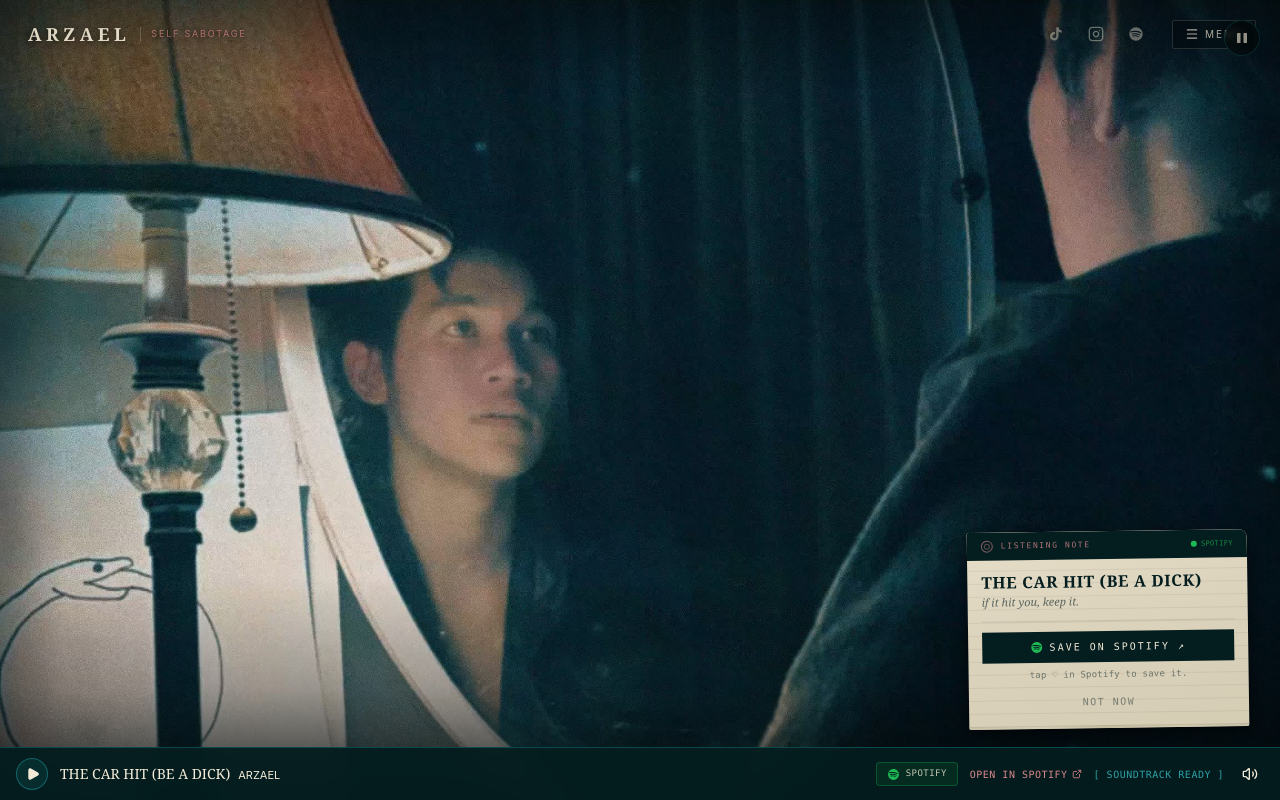
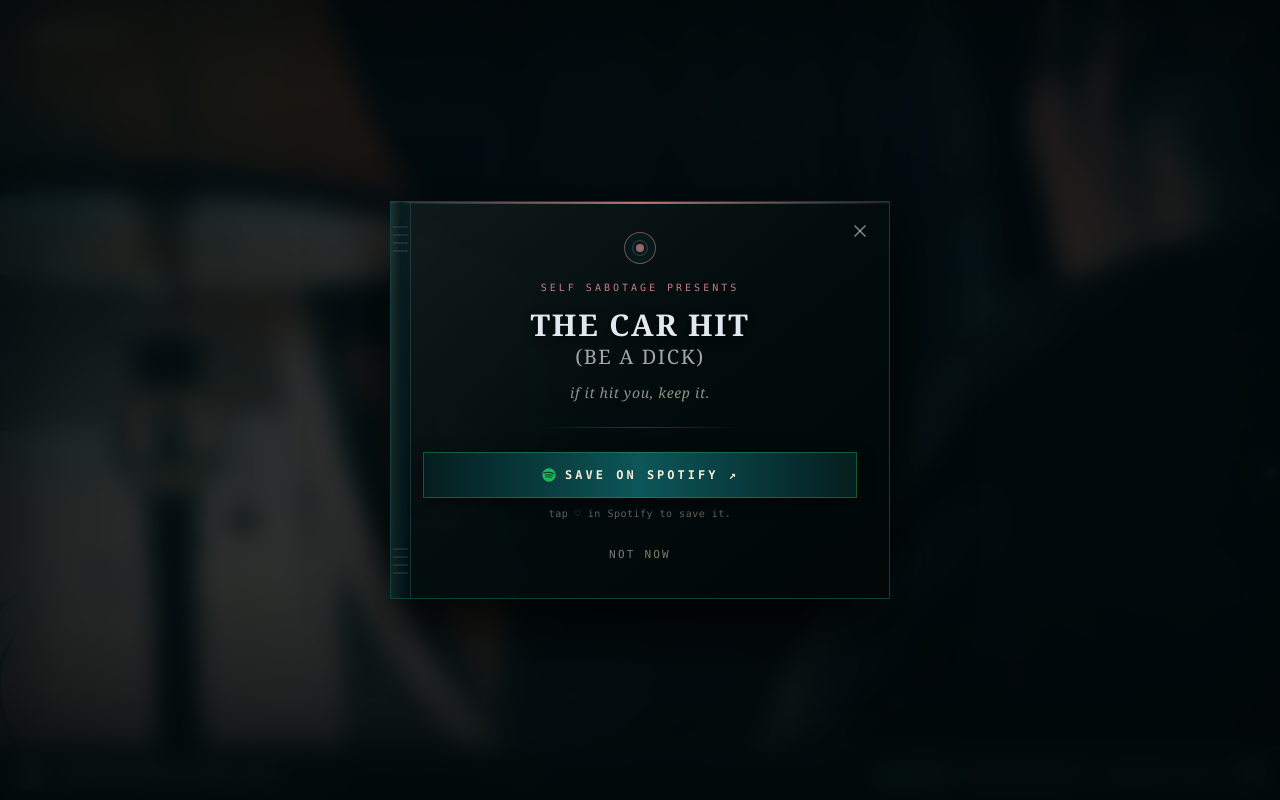
Before and after one commit to ganeshawhisnuputra-glitch/arzaelwebsite, a React (Vite) app: page / in a window 1280 px wide. Both pictures are taken after a click on the button "Skip entry transition". Built offline with nearby package versions, Linux system fonts and the light colour scheme; the HTML template or start-up script is replaced by a standard one; a web font is replaced by a local one.

Commit message:
feat(home): replace corner prompt with dark-chrome CD jewel case takeover modal for Spotify campaign v2

```diff
--- a/src/components/home/SpotifySavePrompt.tsx
+++ b/src/components/home/SpotifySavePrompt.tsx
@@ -1,7 +1,8 @@
-import React, { useState, useEffect, useCallback } from 'react';
+import React, { useState, useEffect, useCallback, useRef } from 'react';
+import { X } from 'lucide-react';
 
-const STORAGE_KEY = 'arzael-car-hit-save-prompt-v1';
-const SPOTIFY_URL = 'https://open.spotify.com/artist/5Z1BQaKqJf7FhvaEWC2vOR?si=XL0MEQ6vQcuZL-tPOXqYHA';
+const STORAGE_KEY = 'arzael-car-hit-save-prompt-v2';
+const SPOTIFY_TRACK_URL = 'https://open.spotify.com/track/5zkc9mWdEknUc0gHhCWJz8?si=4204f115af314531';
 
 interface SpotifySavePromptProps {
   /** Only show after intro completes and visitor is on homepage */
@@ -10,131 +11,161 @@ interface SpotifySavePromptProps {
 
 export const SpotifySavePrompt: React.FC<SpotifySavePromptProps> = ({ show }) => {
   const [visible, setVisible] = useState(false);
+  const [animatingIn, setAnimatingIn] = useState(false);
   const [exiting, setExiting] = useState(false);
+  const modalRef = useRef<HTMLDivElement>(null);
 
   useEffect(() => {
     if (!show) return;
     try {
-      if (localStorage.getItem(STORAGE_KEY)) return;
+      if (localStorage.getItem(STORAGE_KEY) === 'true') return;
     } catch { /* storage unavailable */ }
-    // Delay appearance 1.2s after homepage renders so hero video settles
-    const timer = setTimeout(() => setVisible(true), 1200);
+
+    // Brief 400ms delay so intro crossfade completes smoothly
+    const timer = setTimeout(() => {
+      setVisible(true);
+      requestAnimationFrame(() => setAnimatingIn(true));
+    }, 400);
     return () => clearTimeout(timer);
   }, [show]);
 
   const dismiss = useCallback(() => {
     setExiting(true);
     try { localStorage.setItem(STORAGE_KEY, 'true'); } catch {}
-    setTimeout(() => setVisible(false), 350);
+    setTimeout(() => {
+      setVisible(false);
+      setExiting(false);
+      setAnimatingIn(false);
+    }, 300);
   }, []);
 
   const handleSave = useCallback(() => {
-    window.open(SPOTIFY_URL, '_blank', 'noopener,noreferrer');
+    window.open(SPOTIFY_TRACK_URL, '_blank', 'noopener,noreferrer');
     dismiss();
   }, [dismiss]);
+
+  // Keyboard ESC listener
+  useEffect(() => {
+    if (!visible) return;
+    const handleKeyDown = (e: KeyboardEvent) => {
+      if (e.key === 'Escape') dismiss();
+    };
+    window.addEventListener('keydown', handleKeyDown);
+    return () => window.removeEventListener('keydown', handleKeyDown);
+  }, [visible, dismiss]);
 
   if (!visible) return null;
 
   return (
     <div
       role="dialog"
-      aria-label="Save THE CAR HIT on Spotify"
-      className={`fixed z-40 transition-all duration-300 ease-out
-        bottom-[68px] sm:bottom-[72px]
-        right-3 sm:right-5 md:right-8
-        ${exiting ? 'opacity-0 translate-y-2 scale-95' : 'opacity-100 translate-y-0 scale-100'}
-      `}
+      aria-modal="true"
+      aria-label="SELF SABOTAGE PRESENTS THE CAR HIT"
+      onClick={(e) => {
+        if (e.target === e.currentTarget) dismiss();
+      }}
+      className={`fixed inset-0 z-50 flex items-center justify-center p-4 sm:p-6 bg-[#020708]/80 backdrop-blur-md transition-opacity duration-300 ease-out ${
+        exiting ? 'opacity-0' : animatingIn ? 'opacity-100' : 'opacity-0'
+      }`}
     >
-      {/* Physical record slip / listening note in the SELF SABOTAGE world */}
+      {/* Oversized dark-chrome CD jewel case / album artifact */}
       <div
-        className="relative w-[260px] sm:w-[280px] overflow-hidden select-none"
-        style={{
-          background: 'linear-gradient(168deg, #e8dfca 0%, #ddd4be 40%, #d5ccb4 100%)',
-          borderRadius: '2px 8px 2px 2px',
-          boxShadow: '0 8px 28px rgba(0,0,0,0.55), 0 2px 6px rgba(0,0,0,0.35), inset 0 1px 0 rgba(255,255,255,0.15)',
-          transform: 'rotate(-0.8deg)',
-        }}
+        ref={modalRef}
+        className={`relative w-[90vw] max-w-[460px] sm:max-w-[500px] max-h-[82dvh] bg-[#030d0e]/95 border border-[#0D5659]/70 rounded-xs shadow-[0_25px_60px_rgba(0,0,0,0.9),inset_0_1px_1px_rgba(255,255,255,0.12)] overflow-hidden flex flex-col transition-transform duration-300 ease-out ${
+          exiting ? 'scale-[0.96]' : animatingIn ? 'scale-100' : 'scale-[0.96]'
+        }`}
       >
-        {/* Faint horizontal ruled lines like a notepad */}
-        <div
-          className="absolute inset-0 pointer-events-none opacity-[0.06]"
-          style={{
-            backgroundImage: 'repeating-linear-gradient(transparent, transparent 12px, #000 12px, #000 13px)',
-            backgroundSize: '100% 13px',
-          }}
-        />
+        {/* Smoked glass metallic highlight overlay */}
+        <div className="absolute inset-0 bg-gradient-to-br from-white/[0.06] via-transparent to-black/50 pointer-events-none z-10" />
 
-        {/* Top edge: dark petrol band like a record sleeve header */}
-        <div className="relative bg-[#041D1E] px-3.5 py-2 flex items-center justify-between">
-          {/* Tiny ouroboros circle mark */}
-          <div className="flex items-center gap-2">
-            <div className="w-3 h-3 rounded-full border border-[#D9878D]/60 flex items-center justify-center shrink-0">
-              <div className="w-1.5 h-1.5 rounded-full border border-[#D9878D]/40" />
-            </div>
-            <span className="text-[8px] font-mono text-[#D9878D]/80 tracking-[0.2em] uppercase">
-              LISTENING NOTE
-            </span>
+        {/* Faint pink accent line across top */}
+        <div className="h-[2px] w-full bg-gradient-to-r from-transparent via-[#D9878D]/80 to-transparent shrink-0 relative z-20" />
+
+        {/* Plastic jewel case hinge ribbing on left edge */}
+        <div className="absolute left-0 top-0 bottom-0 w-4 sm:w-5 bg-gradient-to-r from-white/[0.08] via-[#041D1E]/90 to-transparent border-r border-[#0D5659]/40 flex flex-col justify-between py-6 px-[2px] pointer-events-none z-20">
+          <div className="space-y-1.5 opacity-40">
+            <div className="h-0.5 w-full bg-white/20 rounded-full" />
+            <div className="h-0.5 w-full bg-white/20 rounded-full" />
+            <div className="h-0.5 w-full bg-white/20 rounded-full" />
+            <div className="h-0.5 w-full bg-white/20 rounded-full" />
           </div>
-          {/* Spotify green dot indicator */}
-          <div className="flex items-center gap-1">
-            <div className="w-1.5 h-1.5 rounded-full bg-[#1DB954]" />
-            <span className="text-[7px] font-mono text-[#1DB954]/70 tracking-wider uppercase">SPOTIFY</span>
+          <div className="space-y-1.5 opacity-40">
+            <div className="h-0.5 w-full bg-white/20 rounded-full" />
+            <div className="h-0.5 w-full bg-white/20 rounded-full" />
+            <div className="h-0.5 w-full bg-white/20 rounded-full" />
+            <div className="h-0.5 w-full bg-white/20 rounded-full" />
           </div>
         </div>
 
-        {/* Body content */}
-        <div className="relative px-3.5 pt-3 pb-3">
-          {/* Track title */}
-          <h3 className="font-serif text-[15px] sm:text-[16px] text-[#041D1E] font-bold tracking-[0.04em] leading-tight mb-0.5">
-            THE CAR HIT (BE A DICK)
-          </h3>
+        {/* Close button top right */}
+        <button
+          onClick={dismiss}
+          aria-label="Dismiss prompt"
+          className="absolute top-3 right-3 z-30 p-1.5 text-beige-100/50 hover:text-beige-100 hover:bg-white/[0.06] border border-transparent hover:border-[#0D5659]/40 rounded-xs transition-all cursor-pointer"
+        >
+          <X className="w-5 h-5" />
+        </button>
 
-          {/* Tagline */}
-          <p className="text-[11px] font-serif italic text-[#041D1E]/60 mb-3 leading-snug">
+        {/* Inner smoked sleeve content */}
+        <div className="pl-6 sm:pl-8 pr-6 sm:pr-8 pt-7 pb-7 flex flex-col items-center text-center overflow-y-auto relative z-20">
+          {/* Ouroboros badge mark */}
+          <div className="w-8 h-8 rounded-full border border-[#D9878D]/50 flex items-center justify-center mb-4 bg-[#041D1E]/80 shadow-inner shrink-0">
+            <div className="w-4 h-4 rounded-full border border-[#D9878D]/30 flex items-center justify-center">
+              <div className="w-2 h-2 rounded-full bg-[#D9878D]/70" />
+            </div>
+          </div>
+
+          {/* Sub-header */}
+          <span className="text-[9px] sm:text-[10px] font-mono tracking-[0.3em] uppercase text-[#D9878D]/90 mb-3">
+            SELF SABOTAGE PRESENTS
+          </span>
+
+          {/* Main Title */}
+          <h2 className="font-serif text-2xl sm:text-3xl text-[#E2E8F0] tracking-[0.06em] font-bold leading-tight uppercase drop-shadow-[0_2px_4px_rgba(0,0,0,0.8)]">
+            THE CAR HIT
+          </h2>
+          <span className="font-serif text-lg sm:text-xl text-[#E2E8F0]/70 tracking-[0.08em] font-normal uppercase mb-3">
+            (BE A DICK)
+          </span>
+
+          {/* Tagline quote */}
+          <p className="font-serif italic text-xs sm:text-sm text-beige-100/60 tracking-wider mb-6 max-w-xs">
             if it hit you, keep it.
           </p>
 
-          {/* Thin separator like a receipt line */}
-          <div className="w-full h-px bg-[#041D1E]/10 mb-2.5" />
+          {/* Smoked line divider */}
+          <div className="w-full max-w-[200px] h-px bg-gradient-to-r from-transparent via-[#0D5659]/80 to-transparent mb-6" />
 
-          {/* Primary CTA */}
+          {/* Primary CTA Button */}
           <a
-            href={SPOTIFY_URL}
+            href={SPOTIFY_TRACK_URL}
             target="_blank"
             rel="noopener noreferrer"
             onClick={(e) => { e.preventDefault(); handleSave(); }}
-            className="group flex items-center justify-center gap-1.5 w-full py-2 bg-[#041D1E] hover:bg-[#0D5659] active:scale-[0.98] transition-all cursor-pointer rounded-xs"
+            className="group relative w-full py-3.5 px-6 bg-gradient-to-r from-[#041D1E] via-[#0D5659] to-[#041D1E] hover:from-[#0D5659] hover:to-[#0D5659] border border-[#1DB954]/40 hover:border-[#1DB954]/80 text-[#F3EBD7] hover:text-white rounded-xs transition-all shadow-[0_4px_16px_rgba(0,0,0,0.6)] active:scale-[0.98] cursor-pointer flex items-center justify-center gap-2 mb-2"
           >
-            {/* Spotify icon */}
-            <svg width="13" height="13" viewBox="0 0 24 24" fill="#1DB954" className="shrink-0">
+            {/* Spotify Green Icon */}
+            <svg width="16" height="16" viewBox="0 0 24 24" fill="#1DB954" className="shrink-0 transition-transform group-hover:scale-110">
               <path d="M12 2C6.477 2 2 6.477 2 12s4.477 10 10 10 10-4.477 10-10S17.523 2 12 2zm4.586 14.424a.623.623 0 0 1-.858.208c-2.35-1.436-5.308-1.76-8.792-.963a.625.625 0 1 1-.277-1.219c3.81-.87 7.078-.497 9.719 1.116.31.189.41.59.208.858zm1.224-2.724a.782.782 0 0 1-1.077.257c-2.69-1.654-6.79-2.132-9.971-1.166a.782.782 0 1 1-.456-1.496c3.633-1.103 8.148-.568 11.247 1.328.373.228.492.716.257 1.077zm.105-2.836C14.692 8.92 8.397 8.71 4.75 9.818a.938.938 0 1 1-.544-1.794c4.19-1.272 11.143-1.031 15.118 1.33a.938.938 0 0 1-.41 1.762.92.92 0 0 1-.999-.252z"/>
             </svg>
-            <span className="text-[10px] font-mono tracking-[0.2em] uppercase text-[#F3EBD7] group-hover:text-white">
+            <span className="font-mono text-xs tracking-[0.25em] uppercase font-semibold">
               SAVE ON SPOTIFY ↗
             </span>
           </a>
 
           {/* Helper text */}
-          <p className="text-center text-[9px] font-mono text-[#041D1E]/50 mt-1.5 tracking-wide">
+          <p className="text-[10px] font-mono text-beige-100/40 tracking-wider mb-5">
             tap ♡ in Spotify to save it.
           </p>
 
-          {/* Secondary dismiss */}
+          {/* Secondary NOT NOW action */}
           <button
             onClick={dismiss}
-            className="block w-full text-center mt-2 py-1 text-[10px] font-mono text-[#041D1E]/45 hover:text-[#041D1E]/75 tracking-[0.15em] uppercase cursor-pointer transition-colors"
+            className="py-1.5 px-4 font-mono text-[11px] tracking-[0.2em] uppercase text-beige-100/50 hover:text-beige-100 transition-colors cursor-pointer"
           >
             NOT NOW
           </button>
         </div>
-
-        {/* Bottom edge: subtle torn/rough edge effect */}
-        <div
-          className="w-full h-[3px] pointer-events-none"
-          style={{
-            background: 'linear-gradient(90deg, #c9c0a8 0%, #d5ccb4 25%, #c4bb9f 50%, #d0c7af 75%, #c9c0a8 100%)',
-          }}
-        />
       </div>
     </div>
   );
```
